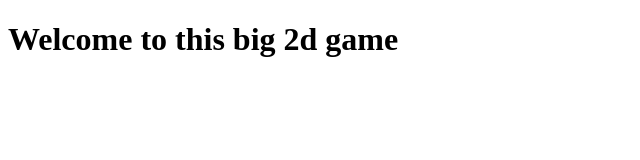
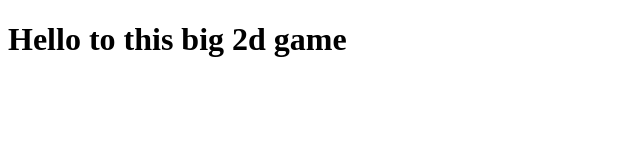
Before and after one commit to MichaelStelzmueller/ITP_GitUebung_BinWin, a plain HTML site: page index.html in a window 1280 px wide. Shown: the whole page, without its empty margins (0-640 px from the left). Drawn offline with Linux system fonts and the light colour scheme.

Commit message:
hello edit

```diff
--- a/index.html
+++ b/index.html
@@ -6,6 +6,6 @@
     <title>Document</title>
 </head>
 <body>
-    <h1>Welcome to this big 2d game</h1>
+    <h1>Hello to this big 2d game</h1>
 </body>
 </html>
```
